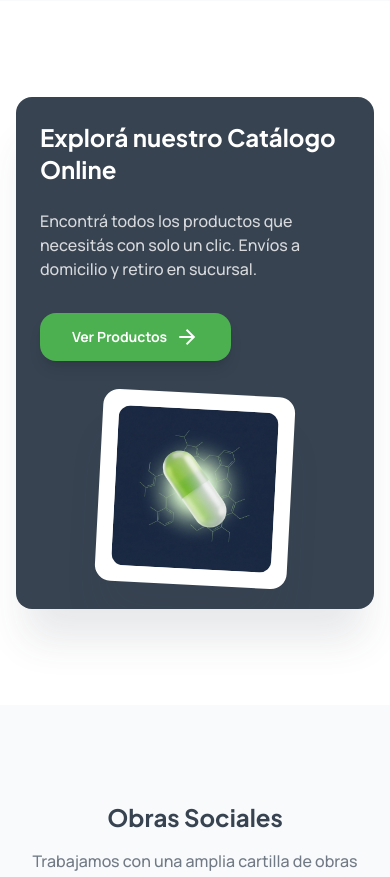
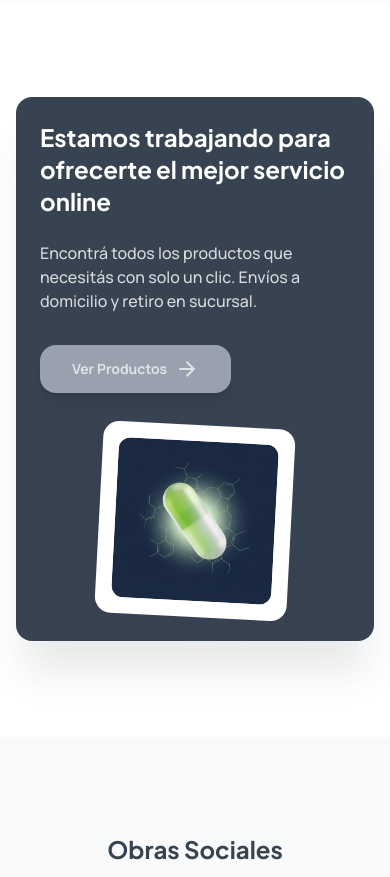
Before and after one commit to PiaAchigar/pages_farmacias, a Next.js app: page / in a window 390 px wide. Shown: the part 1720-2597 px from the top of the page. Built offline with nearby package versions, Linux system fonts and the light colour scheme.

Commit message:
Update Catalog section: disable button and improve heading text
- Changed h2 text to 'Estamos trabajando para ofrecerte el mejor servicio online'
- Disabled catalog button with gray color and reduced opacity
- Added hover tooltip 'Muy pronto! Catálogo Online' with arrow

```diff
--- a/src/components/Catalog.tsx
+++ b/src/components/Catalog.tsx
@@ -18,19 +18,25 @@ export function Catalog() {
           </div>
           <div className="relative z-10 max-w-xl w-full lg:w-auto">
             <h2 className="text-2xl sm:text-3xl md:text-4xl lg:text-5xl font-extrabold font-headline text-white mb-6 md:mb-8">
-              Explorá nuestro Catálogo Online
+              Estamos trabajando para ofrecerte el mejor servicio online
             </h2>
             <p className="text-white/80 text-base sm:text-lg md:text-xl mb-8 md:mb-12 font-medium">
               Encontrá todos los productos que necesitás con solo un clic. Envíos a domicilio y retiro en
               sucursal.
             </p>
-            <button
-              onClick={handleCatalogRedirect}
-              className="bg-primary text-white px-8 md:px-12 py-3 md:py-5 rounded-2xl font-bold text-sm md:text-lg hover:brightness-105 transition-all shadow-lg flex items-center gap-2 md:gap-3"
-            >
-              Ver Productos
-              <span className="material-symbols-outlined">arrow_forward</span>
-            </button>
+            <div className="relative group w-fit">
+              <button
+                disabled
+                className="bg-gray-400 text-white/70 px-8 md:px-12 py-3 md:py-5 rounded-2xl font-bold text-sm md:text-lg transition-all shadow-lg flex items-center gap-2 md:gap-3 cursor-not-allowed"
+              >
+                Ver Productos
+                <span className="material-symbols-outlined">arrow_forward</span>
+              </button>
+              <div className="absolute bottom-full left-1/2 -translate-x-1/2 mb-2 px-3 py-2 bg-gray-900 text-white text-sm rounded-lg whitespace-nowrap opacity-0 group-hover:opacity-100 transition-opacity pointer-events-none">
+                Muy pronto! Catálogo Online
+                <div className="absolute top-full left-1/2 -translate-x-1/2 border-4 border-transparent border-t-gray-900"></div>
+              </div>
+            </div>
           </div>
           <div className="relative z-10 w-full sm:w-auto flex justify-center lg:justify-end">
             <div className="bg-white p-4 md:p-6 rounded-2xl md:rounded-[2.5rem] botanical-shadow transform rotate-3 w-48 sm:w-56 md:w-64">
```
